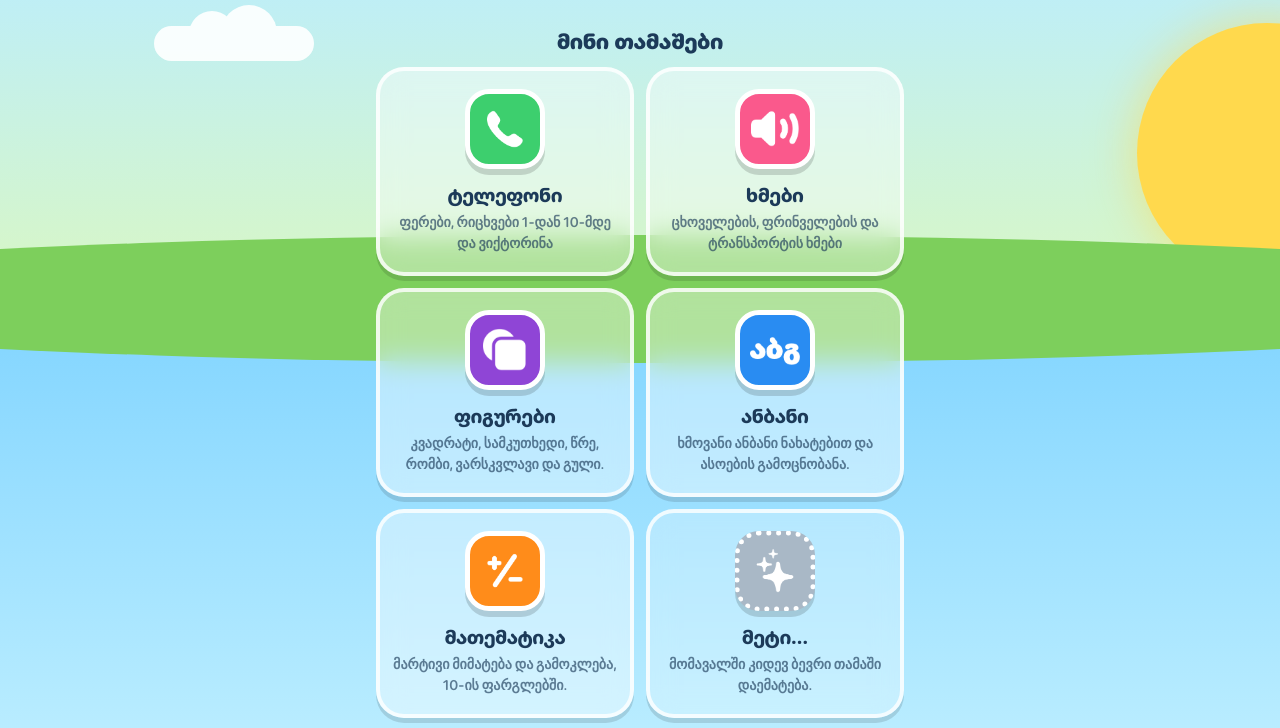
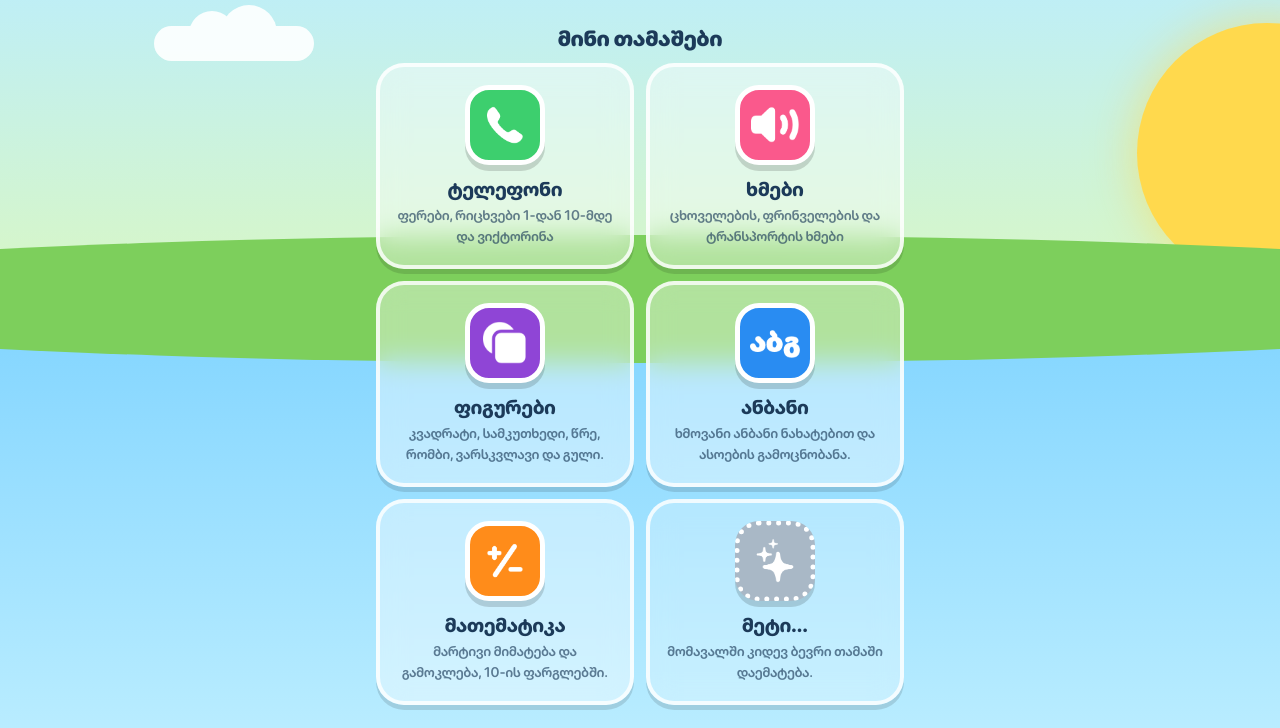
Before and after one commit to Stichoza/telebaia-web, a plain HTML site: page index.html in a window 1280 px wide. Shown: the part 501-1229 px from the top of the page. Drawn offline with Linux system fonts and the light colour scheme.

Commit message:
Use only the embedded rounded font, on every element; one face per weight

```diff
--- a/fonts/fonts.css
+++ b/fonts/fonts.css
@@ -1,11 +1,40 @@
 /* The app's fonts: SF Pro Rounded (Latin) and SF Georgian Rounded, self-hosted as woff2
    subsets so every platform sees the same letters as the app and the site makes no
-   third-party requests. Both are under one family name; unicode-range picks the file. */
+   third-party requests. Both are under one family name; unicode-range picks the file.
+   Every weight is its own face (the Georgian one reuses the variable file): a 600–900 range
+   on the Georgian face made Chrome pick it for Latin text at 800 and 900. */
 
 @font-face {
   font-family: 'Telebaia Rounded';
   font-style: normal;
-  font-weight: 600 900;
+  font-weight: 600;
+  font-display: swap;
+  src: url(sf-georgian-rounded.woff2) format('woff2');
+  unicode-range: U+0589, U+10A0-10FF, U+1C90-1CBF, U+2D00-2D2F;
+}
+
+@font-face {
+  font-family: 'Telebaia Rounded';
+  font-style: normal;
+  font-weight: 700;
+  font-display: swap;
+  src: url(sf-georgian-rounded.woff2) format('woff2');
+  unicode-range: U+0589, U+10A0-10FF, U+1C90-1CBF, U+2D00-2D2F;
+}
+
+@font-face {
+  font-family: 'Telebaia Rounded';
+  font-style: normal;
+  font-weight: 800;
+  font-display: swap;
+  src: url(sf-georgian-rounded.woff2) format('woff2');
+  unicode-range: U+0589, U+10A0-10FF, U+1C90-1CBF, U+2D00-2D2F;
+}
+
+@font-face {
+  font-family: 'Telebaia Rounded';
+  font-style: normal;
+  font-weight: 900;
   font-display: swap;
   src: url(sf-georgian-rounded.woff2) format('woff2');
   unicode-range: U+0589, U+10A0-10FF, U+1C90-1CBF, U+2D00-2D2F;
--- a/index.html
+++ b/index.html
@@ -42,18 +42,16 @@
     --orange: #ff9526;
     --blue: #3b8cf0;
     --purple: #9b59d9;
-    /* The app's SF Pro Rounded and SF Georgian Rounded, embedded from fonts/. */
-    --font: "Telebaia Rounded", ui-rounded, system-ui, sans-serif;
   }
 
-  * { box-sizing: border-box; }
+  /* The app's SF Pro Rounded and SF Georgian Rounded, embedded from fonts/, on every element. */
+  * { box-sizing: border-box; font-family: "Telebaia Rounded"; }
 
   html { background: var(--sky-top); }
 
   body {
     margin: 0;
     min-height: 100vh;
-    font-family: var(--font);
     color: var(--navy);
     background: linear-gradient(to bottom, var(--sky-top), var(--sky-mid) 55%, var(--sky-bottom));
     background-attachment: fixed;
```
Also changed, not shown: privacy/index.html (+2 -4 lines).
